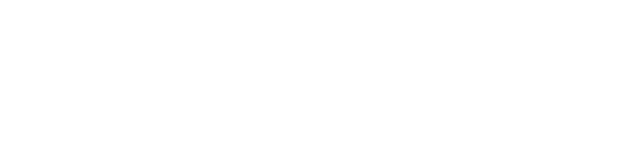
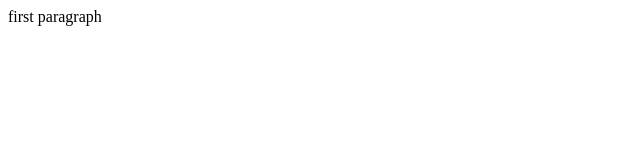
Before and after one commit to Megabit004/Test, a plain HTML site: page index.html in a window 1280 px wide. Shown: the whole page, without its empty margins (0-640 px from the left). Drawn offline with Linux system fonts and the light colour scheme.

Commit message:
main html change

```diff
--- a/index.html
+++ b/index.html
@@ -1 +1,9 @@
 <DOCTYPE! html>
+<html>
+<body>
+<p>
+  first paragraph
+  </p>
+
+</body>
+</html>
```
